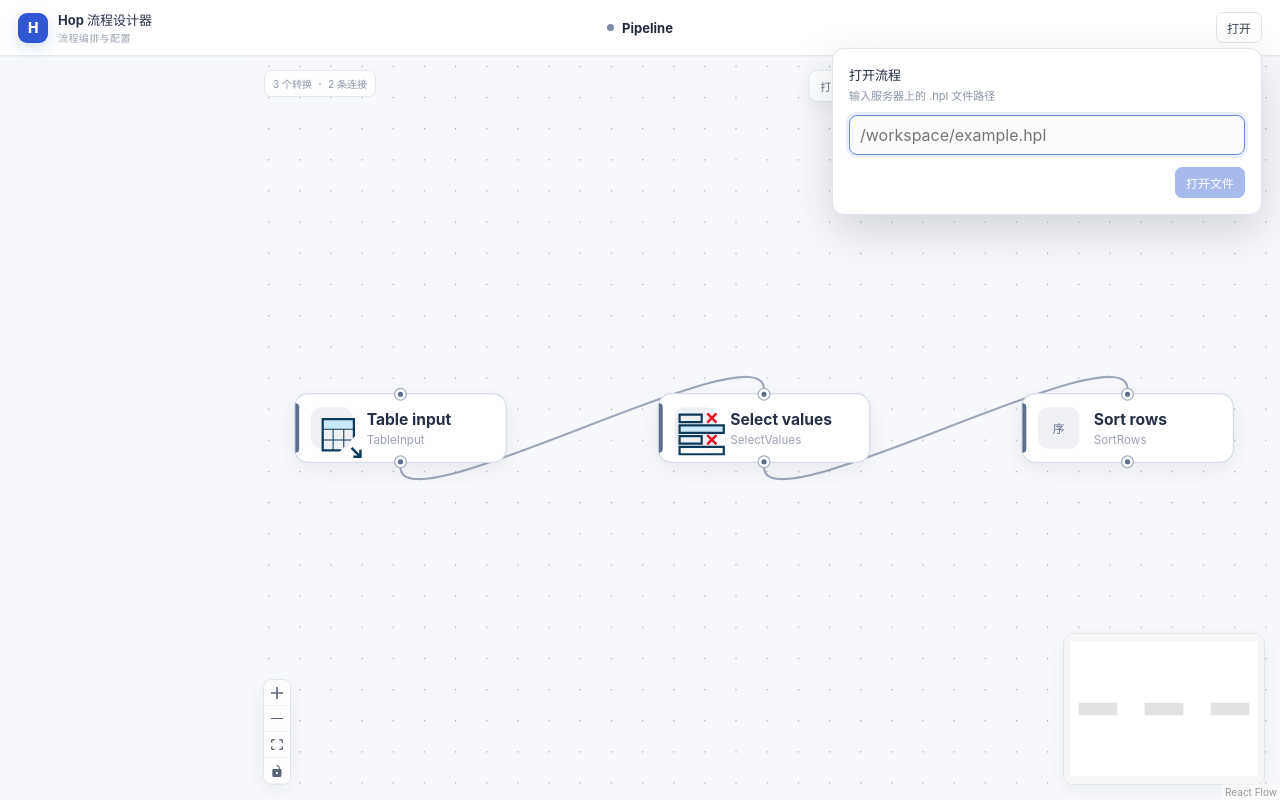
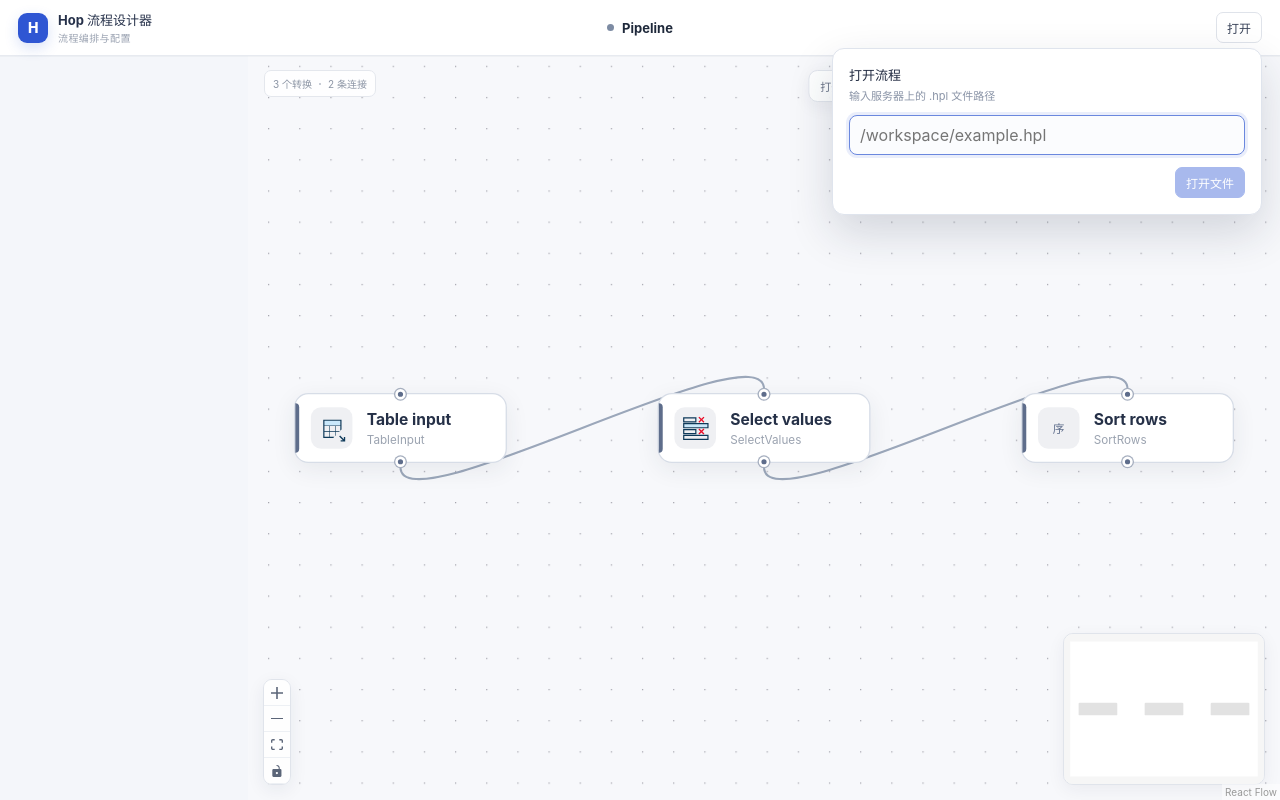
Before and after one commit to cxhttt233/hop-modern-web, a React (Vite) app in the folder app/: page / in a window 1280 px wide. Built offline with nearby package versions, Linux system fonts and the light colour scheme.

Commit message:
style(ui): fit official Hop icons in editor surfaces

```diff
--- a/app/src/styles.css
+++ b/app/src/styles.css
@@ -273,6 +273,13 @@ button { cursor: pointer; }
   line-height: 1;
 }
 .palette-icon { width: 30px; height: 30px; }
+.palette-icon img, .selection-icon img, .transform-node-icon img {
+  width: 21px;
+  height: 21px;
+  display: block;
+  object-fit: contain;
+}
+.transform-node-icon img { width: 23px; height: 23px; }
 .palette-item-copy { min-width: 0; align-items: flex-start; flex-direction: column; gap: 1px; }
 .palette-item-copy strong {
   width: 100%;
```
